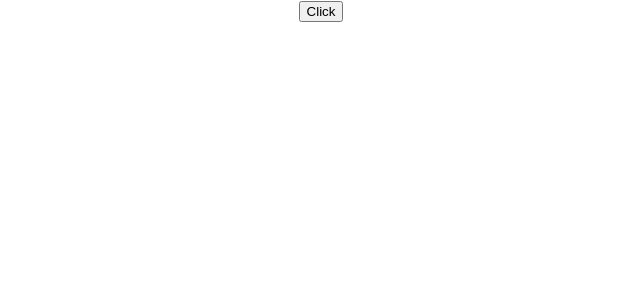
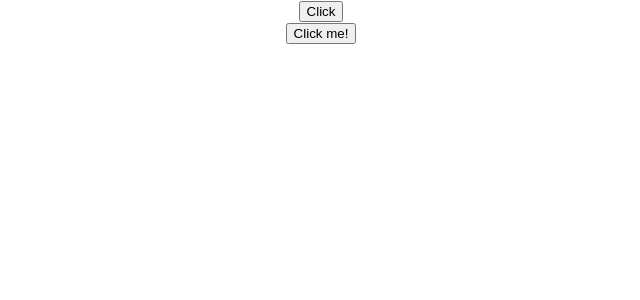
Before and after one commit to yashlad27/react_crash, a React (Create React App) app: page / in a window 1280 px wide. Shown: the top 300 px of the page, without its empty margins (319-959 px from the left). Built offline with nearby package versions, Linux system fonts and the light colour scheme.

Commit message:
event handling for class and functional component

```diff
--- a/src/App.js
+++ b/src/App.js
@@ -1,20 +1,27 @@
 import React from 'react';
 import './App.css';
-import Welcome from './components/Welcome';
-import Message from './components/Message';
-import Counter from './components/Counter';
-import Greet from './components/Greet';
+// import Welcome from './components/Welcome';
+// import Message from './components/Message';
+// import Counter from './components/Counter';
+// import Greet from './components/Greet';
 import FunctionClick from './components/FunctionClick';
+import ClassClick from './components/ClassClick';
 
 function App() {
   return (
     <div className="App">
       <FunctionClick />
+
+      <ClassClick />
+
       {/* <Counter /> */}
+
       {/* <Message /> */}
+
       {/* <Welcome name="Bruce" heroName="Batman"/>
       <Welcome name="Clark" heroName="Superman"/>
       <Welcome name="Gwen" heroName="Spiderman"/> */}
+
       {/* <Greet name="Bruce" heroName="Batman"/>
       <Greet name="Clark" heroName="Superman"/> */}
 
--- /dev/null
+++ b/src/components/ClassClick.js
@@ -0,0 +1,17 @@
+import React, { Component } from 'react'
+
+class ClassClick extends Component {
+
+    clickHandler() {
+        console.log('Clicked the button!')
+    }
+  render() {
+    return (
+      <div>
+        <button onClick={this.clickHandler}>Click me!</button>
+      </div>
+    )
+  }
+}
+
+export default ClassClick
--- a/src/components/FunctionClick.js
+++ b/src/components/FunctionClick.js
@@ -19,3 +19,6 @@
 
 // onClick = {clickHandler()} -> function call -> we dont want this
 // onClick = {clickHandler} -> passing a function
+// event handler is a function and not a function call
+
+// problem occurs in Class components when whole page renders on click of a button.
```
